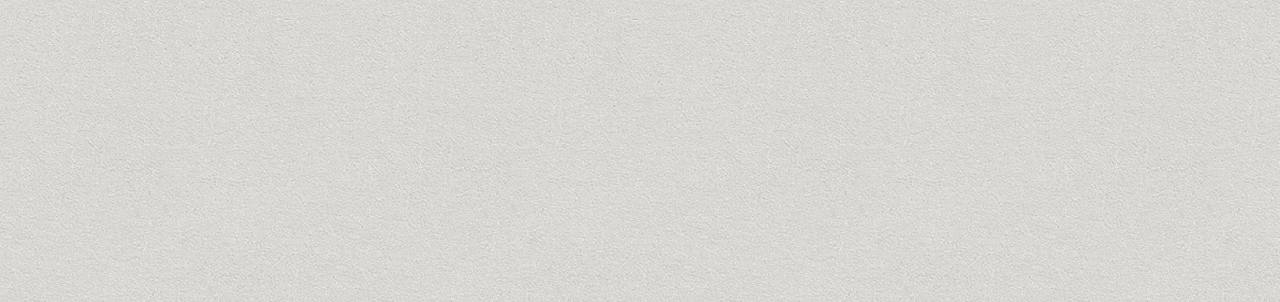
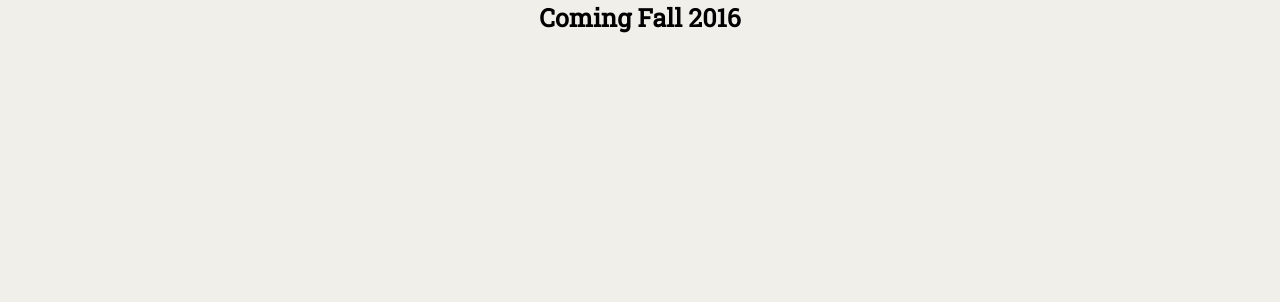
Before and after one commit to timwco/beard-shine, a plain HTML site: page index.html in a window 1280 px wide. Shown: the part 498-800 px from the top of the page. Drawn offline with Linux system fonts and the light colour scheme.

Commit message:
updated with new branding

```diff
--- /dev/null
+++ b/css/.#main.css
@@ -0,0 +1 @@
+Tim@MacBook-Pro.local.71362
--- a/css/main.css
+++ b/css/main.css
@@ -1,7 +1,17 @@
 body {
-  background: url(../images/background.png) repeat 0 0;
+  background-color: #f0efea;
+  font-family: 'Roboto Slab', serif;
 }
 
+h1 {
+  font-size: 25px;
+  text-align:center;
+}
+
+.atlanta {
+  width: 125px;
+  margin-top: 75px;
+}
 
 .container {
   text-align: center;
--- a/index.html
+++ b/index.html
@@ -4,11 +4,13 @@
 	<meta name="viewport" content="width=device-width, initial-scale=1.0">
   <title>Beard Shine, Atlanta GA</title>
 	<link rel="icon" type="image/ico" href="favicon.ico" />
+  <link href="https://fonts.googleapis.com/css?family=Roboto+Slab" rel="stylesheet">
   <link rel="stylesheet" href="css/main.css">
 </head>
 <body>
   <div class="container centered">
    <img src="images/logo.png" alt="Beard Shine">
+   <h1>Coming Fall 2016</h1>
   </div>
 </body>
 </html>
```
Also changed, not shown: favicon.ico, images/atlanta.png (added), images/background.png (deleted), images/logo.png.
